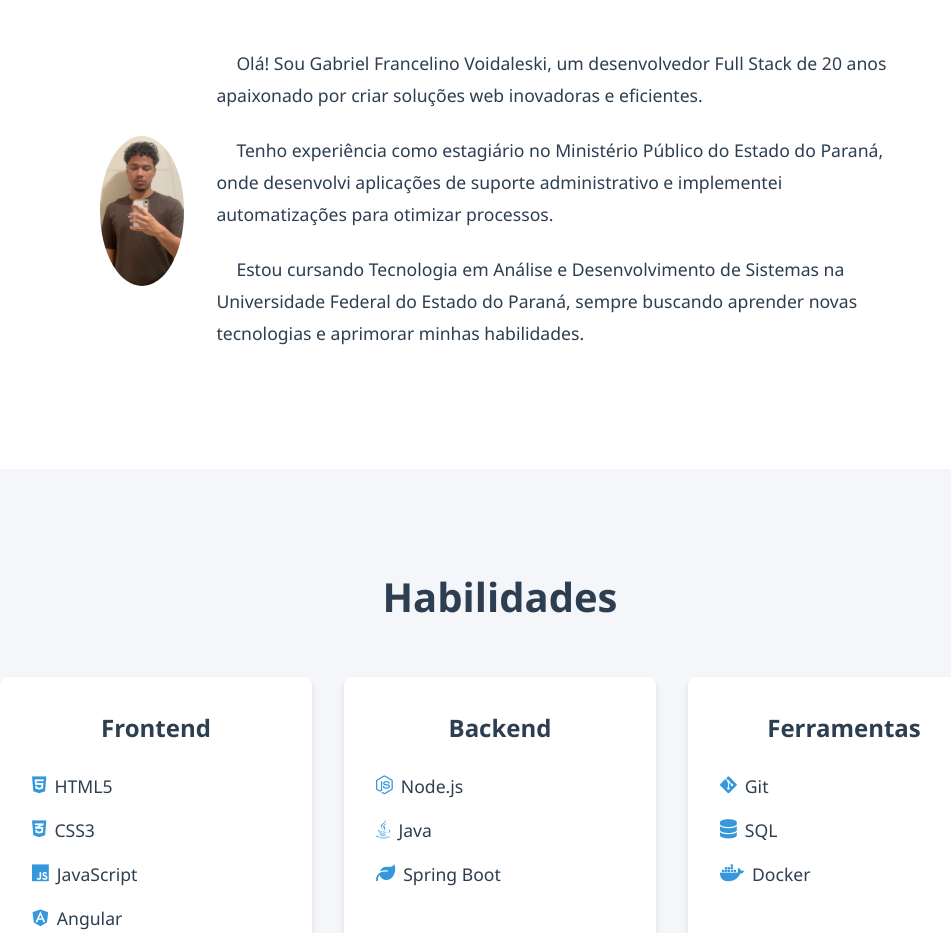
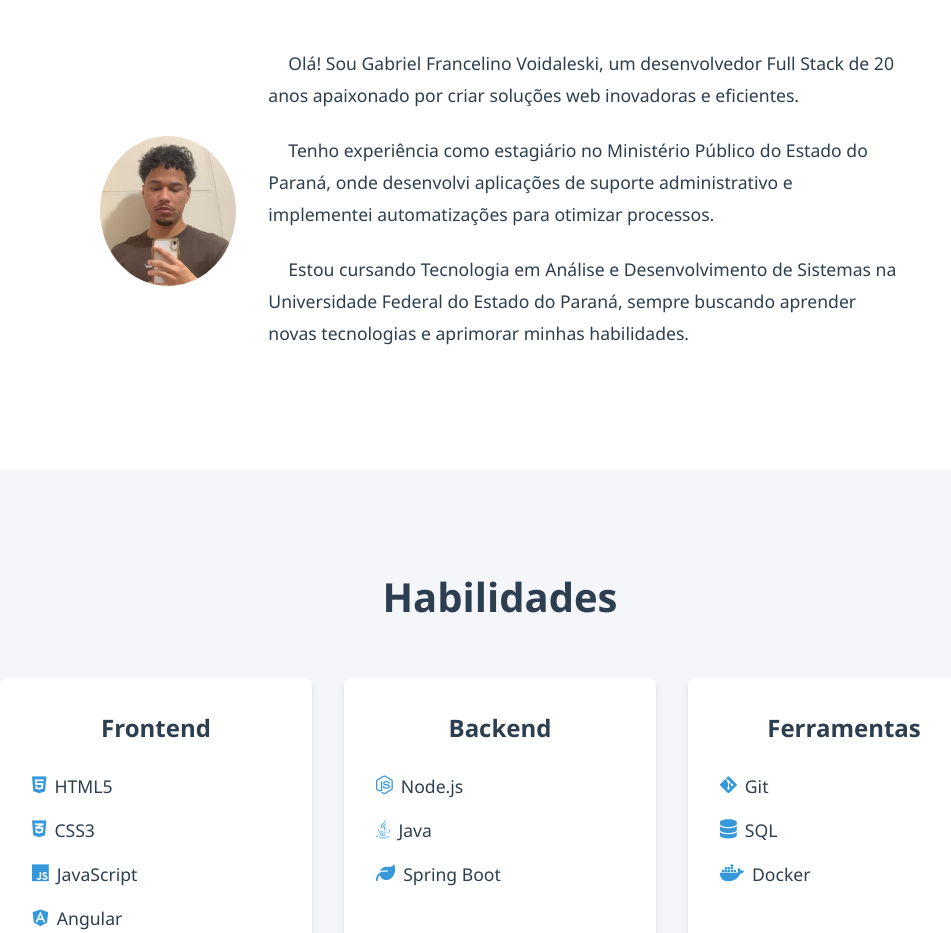
Before and after one commit to voidalzk/my-portfolio, an Angular app: page / in a window 1280 px wide. Shown: the part 960-1893 px from the top of the page, without its empty margins (140-1091 px from the left). Built offline with nearby package versions, Linux system fonts and the light colour scheme.

Commit message:
update profile image in about section

```diff
--- a/src/app/components/about/about.component.ts
+++ b/src/app/components/about/about.component.ts
@@ -10,7 +10,7 @@ import { CommonModule } from '@angular/common';
       <div class="container">
         <h2 class="section-title">Sobre Mim</h2>
         <div class="about-content">
-        <img src="assets/profile.jpeg" alt="Minha foto" class="profile-image">
+        <img src="assets/profile2.jpeg" alt="Minha foto" class="profile-image">
           <div class="about-text">
             <p>Olá! Sou Gabriel Francelino Voidaleski, um desenvolvedor Full Stack de 20 anos apaixonado por criar soluções web inovadoras e eficientes.</p>
             <p>Tenho experiência como estagiário no Ministério Público do Estado do Paraná, onde desenvolvi aplicações de suporte administrativo e implementei automatizações para otimizar processos.</p>
```
Also changed, not shown: src/assets/profile2.jpeg (added).
